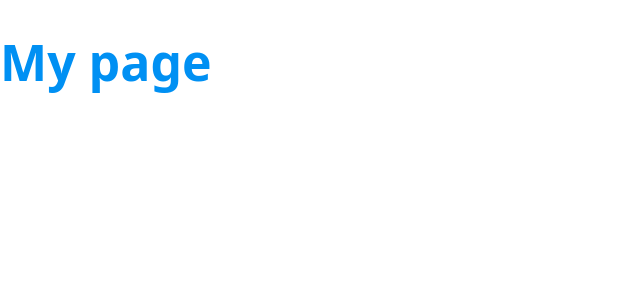
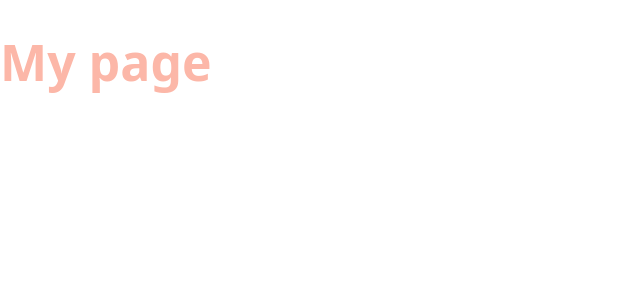
Before and after one commit to 42Matt/obywatele-towarzysze, a Next.js app: page / in a window 1280 px wide. Shown: the top 300 px of the page, without its empty margins (0-640 px from the left). Built offline with nearby package versions, Linux system fonts and the light colour scheme.

Commit message:
Fix: remove husky, lint-staged. Win10 err

```diff
--- a/src/theme/globalTheme.js
+++ b/src/theme/globalTheme.js
@@ -1,6 +1,12 @@
 const theme = {
   colors: {
-    primary: '#0090f3',
+    primary: '#FCB7A8',
+    primaryBackground: '#ED6A40',
+    accent: '#758086',
+    accentBackground: ' #2B4448',
+    background: '#FDD8CF',
+    textNormal: '#111111',
+    textWhite: '#FFF',
   },
 };
 
```
Also changed, not shown: package.json (+2 -15 lines).
